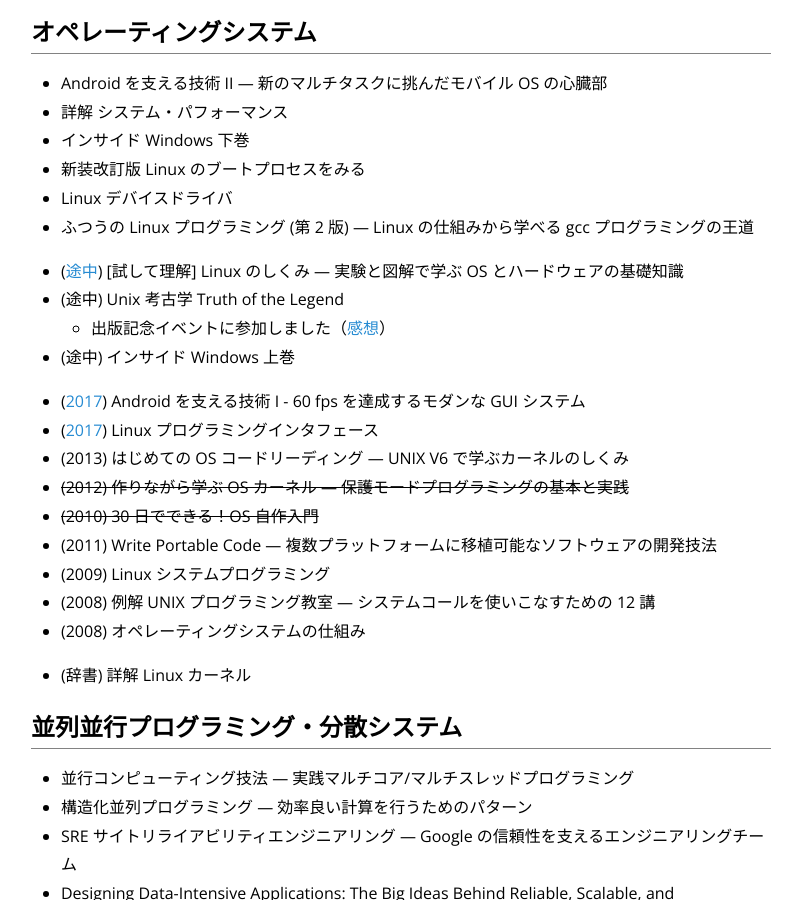
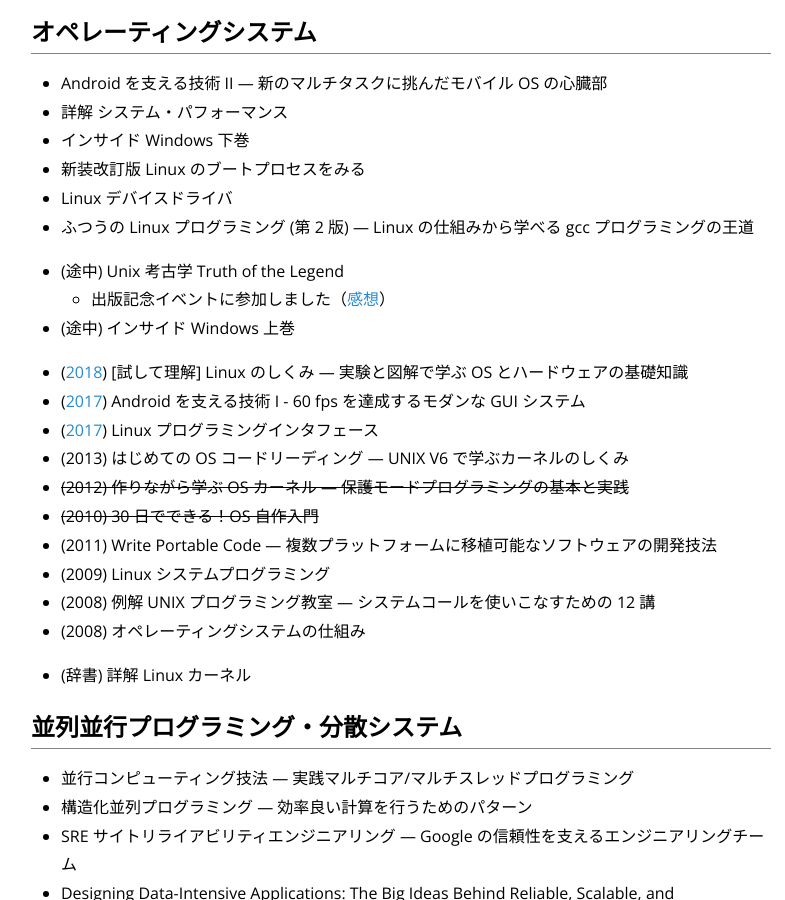
Before and after one commit to nhiroki/nhiroki.github.io, a Jekyll site: the page built from books.md, in a window 1280 px wide and 900 px high, scrolled down 3278 px. Shown: the whole window, without its empty margins (239-1024 px from the left). Built offline with Jekyll 4.4.1, drawn with Linux system fonts in a browser that asks for light colours; some of the changed text lies outside the part shown.

Commit message:
Update the 'books' page

```diff
--- a/books.md
+++ b/books.md
@@ -124,11 +124,11 @@
 - Linux デバイスドライバ
 - ふつうの Linux プログラミング (第 2 版) ― Linux の仕組みから学べる gcc プログラミングの王道
 
-- ([途中](https://twitter.com/nhiroki_/status/966696424241967104)) [試して理解] Linux のしくみ ― 実験と図解で学ぶ OS とハードウェアの基礎知識
 - (途中) Unix 考古学 Truth of the Legend
   - 出版記念イベントに参加しました（[感想](https://twitter.com/nhiroki_/status/730029907426746368)）
 - (途中) インサイド Windows 上巻
 
+- ([2018](https://twitter.com/nhiroki_/status/966696424241967104)) [試して理解] Linux のしくみ ― 実験と図解で学ぶ OS とハードウェアの基礎知識
 - ([2017](/2017/07/11/book-android)) Android を支える技術 I - 60 fps を達成するモダンな GUI システム
 - ([2017](https://twitter.com/nhiroki_/status/749190068376440832)) Linux プログラミングインタフェース
 - (2013) はじめての OS コードリーディング ― UNIX V6 で学ぶカーネルのしくみ
```
Also changed, not shown: other parts of books.md (+2 -1 lines).
